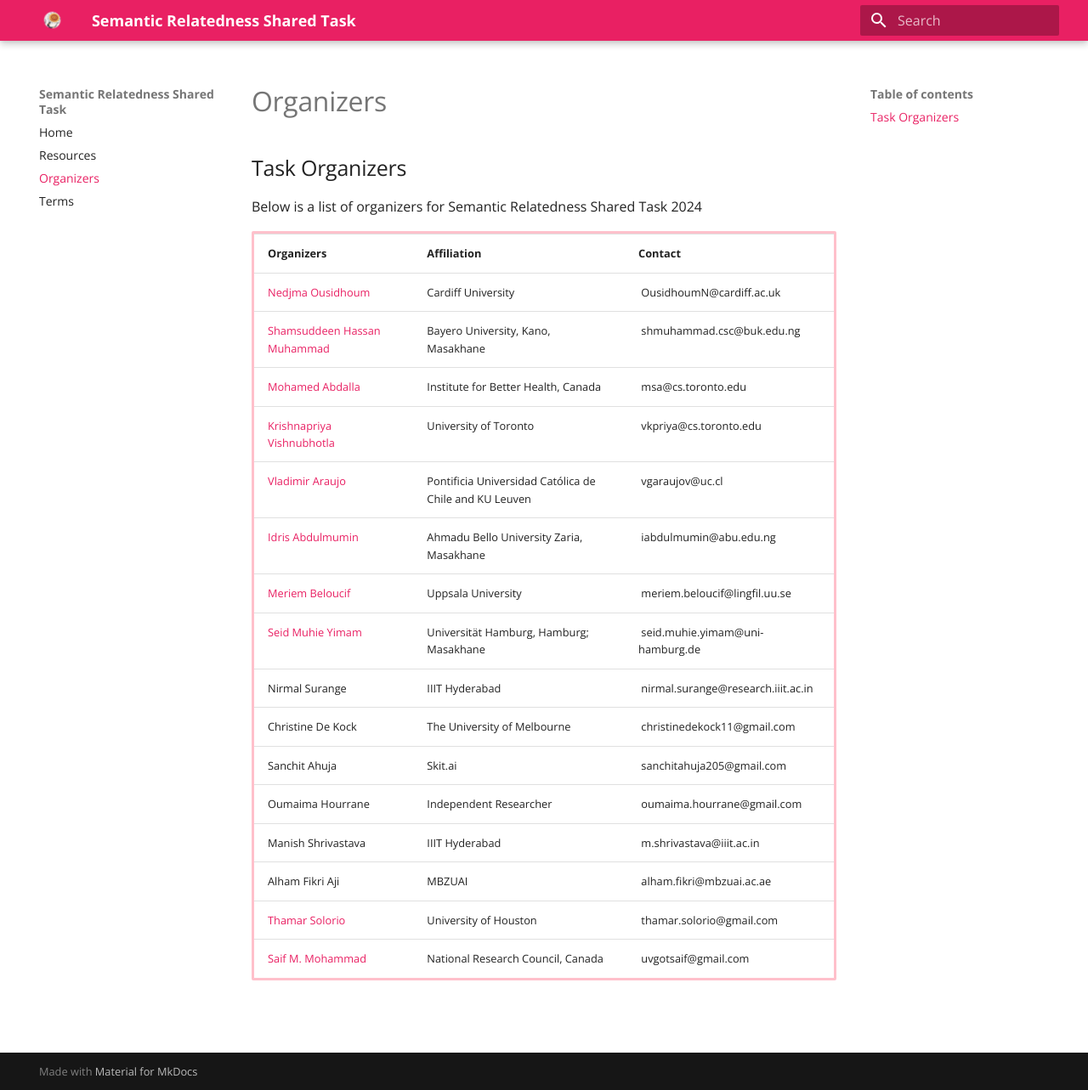
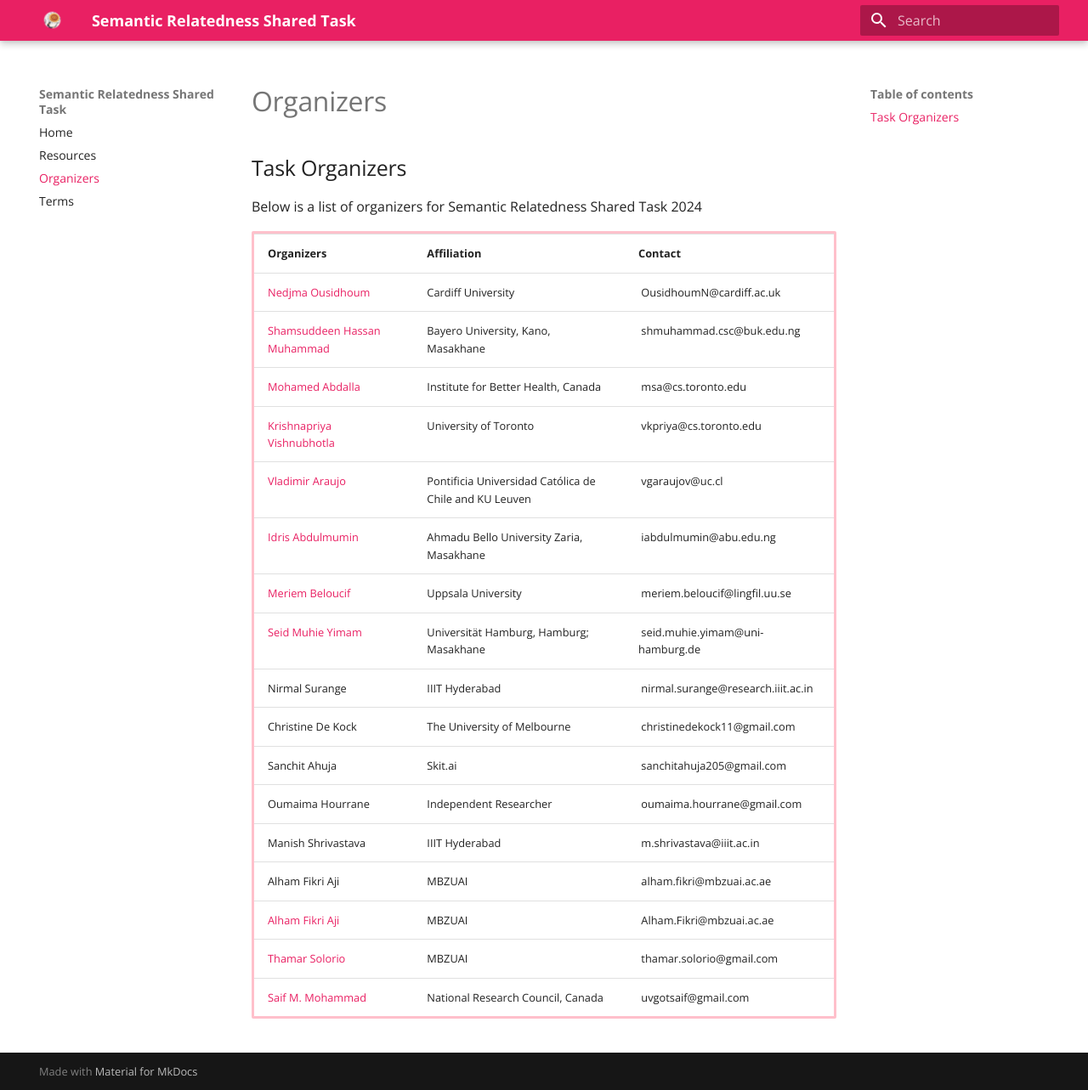
Before and after one commit to semantic-textual-relatedness/semantic-textual-relatedness.github.io, an MkDocs documentation site: the page built from docs/organizer.md, in a window 1280 px wide and 1283 px high. Shown: the whole window at 85% size. Built offline with MkDocs 1.6.1 and Material for MkDocs 9.7.7, drawn with Linux system fonts in a browser that asks for light colours.

Commit message:
add organizers

```diff
--- a/docs/organizer.md
+++ b/docs/organizer.md
@@ -98,12 +98,22 @@
 <td>&nbsp;alham.fikri@mbzuai.ac.ae</td>
 </tr>
 
+<tr>
+<td><a href="https://mbzuai.ac.ae/study/faculty/alham-fikri-aji/">Alham Fikri Aji</a></td>
+<td>MBZUAI</td>
+<td>&nbsp;Alham.Fikri@mbzuai.ac.ae</td>
+</tr>
+
+
+
+
 
 <tr>
-<td><a href="http://solorio.uh.edu">Thamar Solorio</a></td>
-<td> University of Houston</td>
+<td><a href="https://mbzuai.ac.ae/study/faculty/thamar-solorio/">Thamar Solorio</a></td>
+<td>MBZUAI</td>
 <td>&nbsp;thamar.solorio@gmail.com</td>
 </tr>
+
 
 
 <tr>
```
